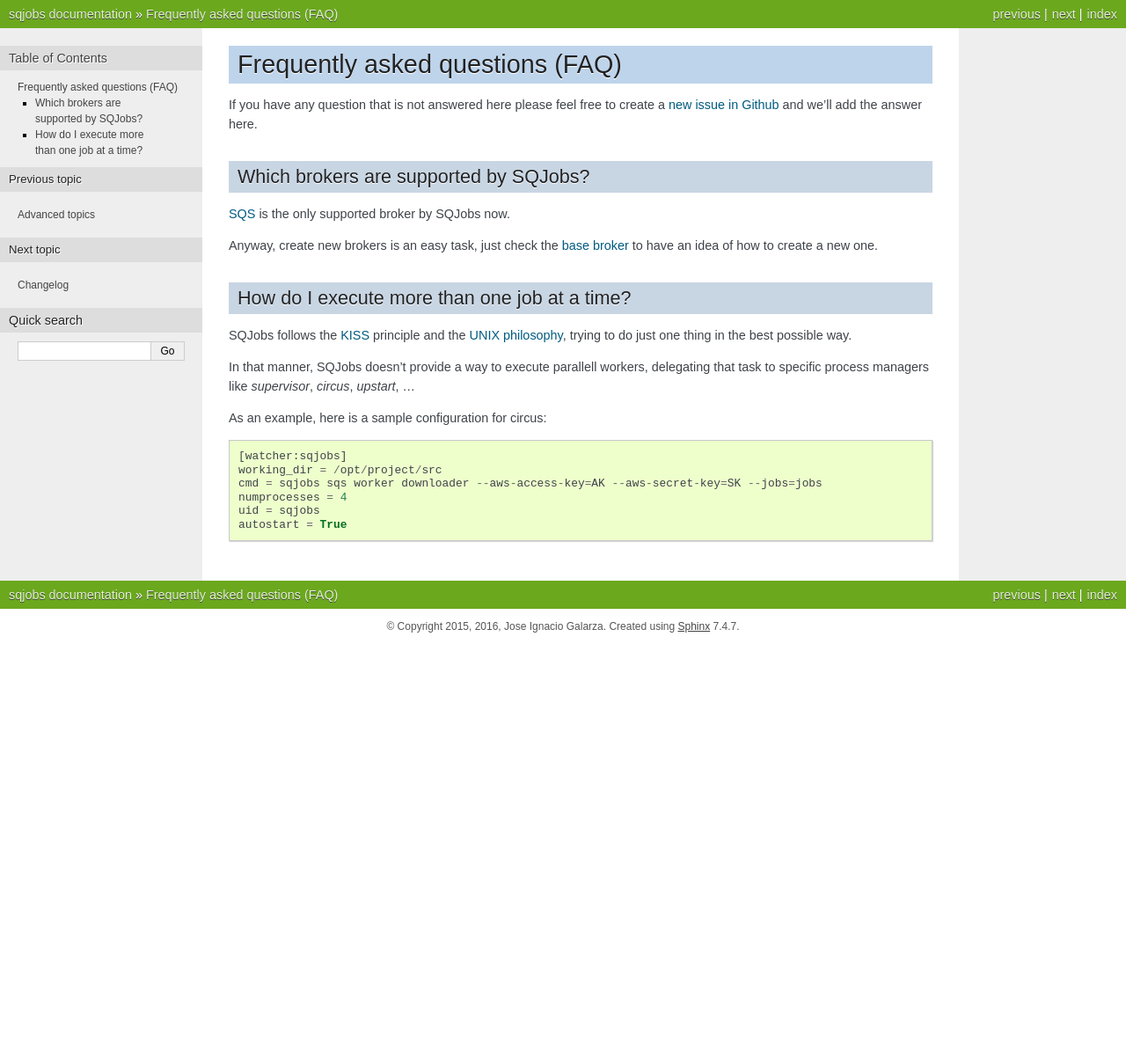
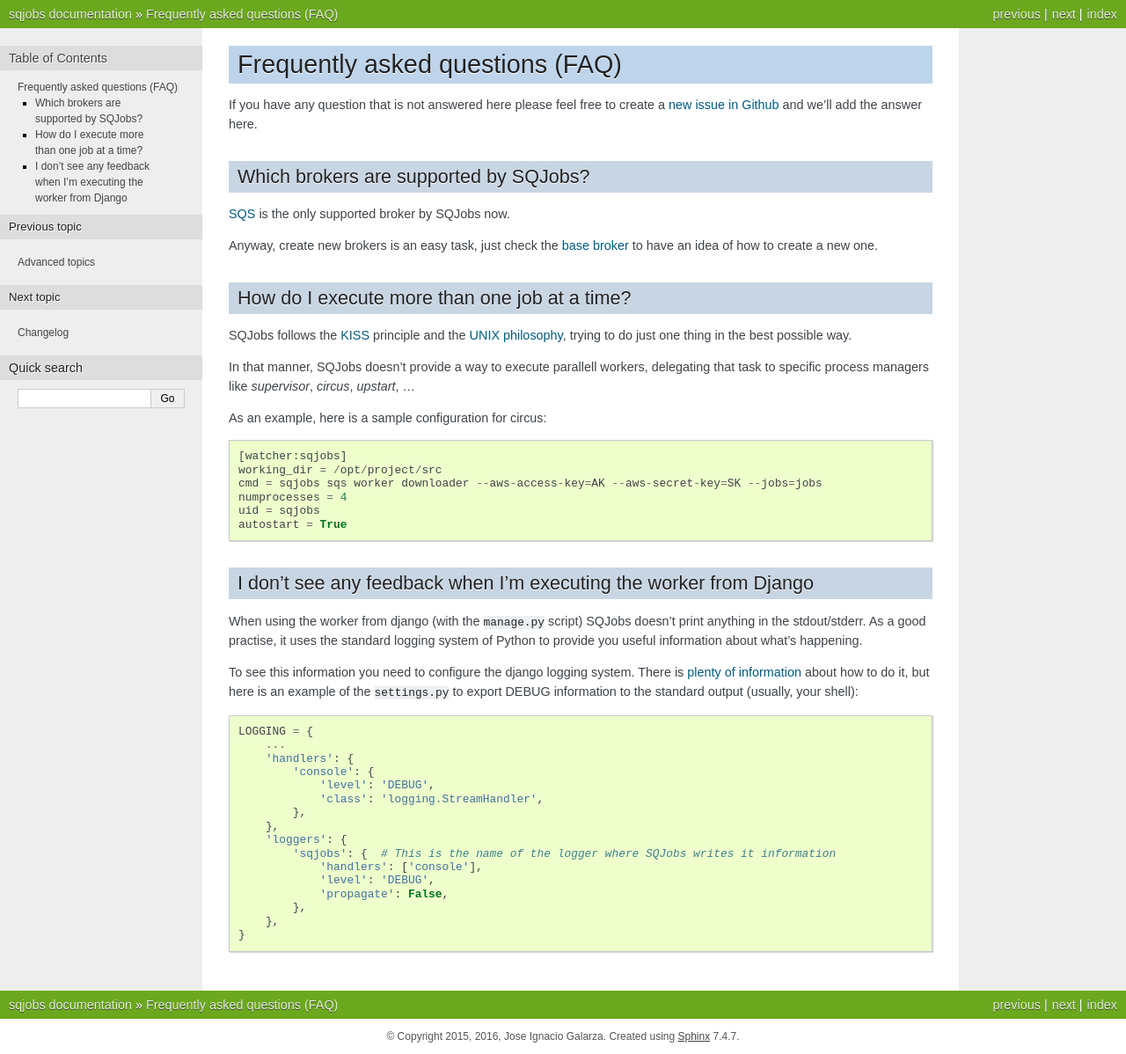
Before and after one commit to igalarzab/sqjobs, a Sphinx documentation site: the page built from docs/chapters/faq.rst, in a window 1280 px wide. Shown: the whole page at 88% size. Built offline with Sphinx 7.4.7, drawn with Linux system fonts in a browser that asks for light colours; the version number could not be read and is left out; before the commit the page ends 900 px from its top, so only the background shows below that.

Commit message:
Add a new FAQ about logging

```diff
--- a/docs/chapters/faq.rst
+++ b/docs/chapters/faq.rst
@@ -33,3 +33,33 @@ As an example, here is a sample configuration for circus::
     numprocesses = 4
     uid = sqjobs
     autostart = True
+
+
+I don't see any feedback when I'm executing the worker from Django
+------------------------------------------------------------------
+
+When using the worker from django (with the ``manage.py`` script) SQJobs doesn't print anything in
+the stdout/stderr. As a good practise, it uses the standard logging system of Python to provide you
+useful information about what's happening.
+
+To see this information you need to configure the django logging system. There is `plenty of
+information <https://docs.djangoproject.com/en/dev/topics/logging/>`_ about how to do it, but here
+is an example of the ``settings.py`` to export DEBUG information to the standard output (usually,
+your shell)::
+
+    LOGGING = {
+        ...
+        'handlers': {
+            'console': {
+                'level': 'DEBUG',
+                'class': 'logging.StreamHandler',
+            },
+        },
+        'loggers': {
+            'sqjobs': {  # This is the name of the logger where SQJobs writes it information
+                'handlers': ['console'],
+                'level': 'DEBUG',
+                'propagate': False,
+            },
+        },
+    }
```
